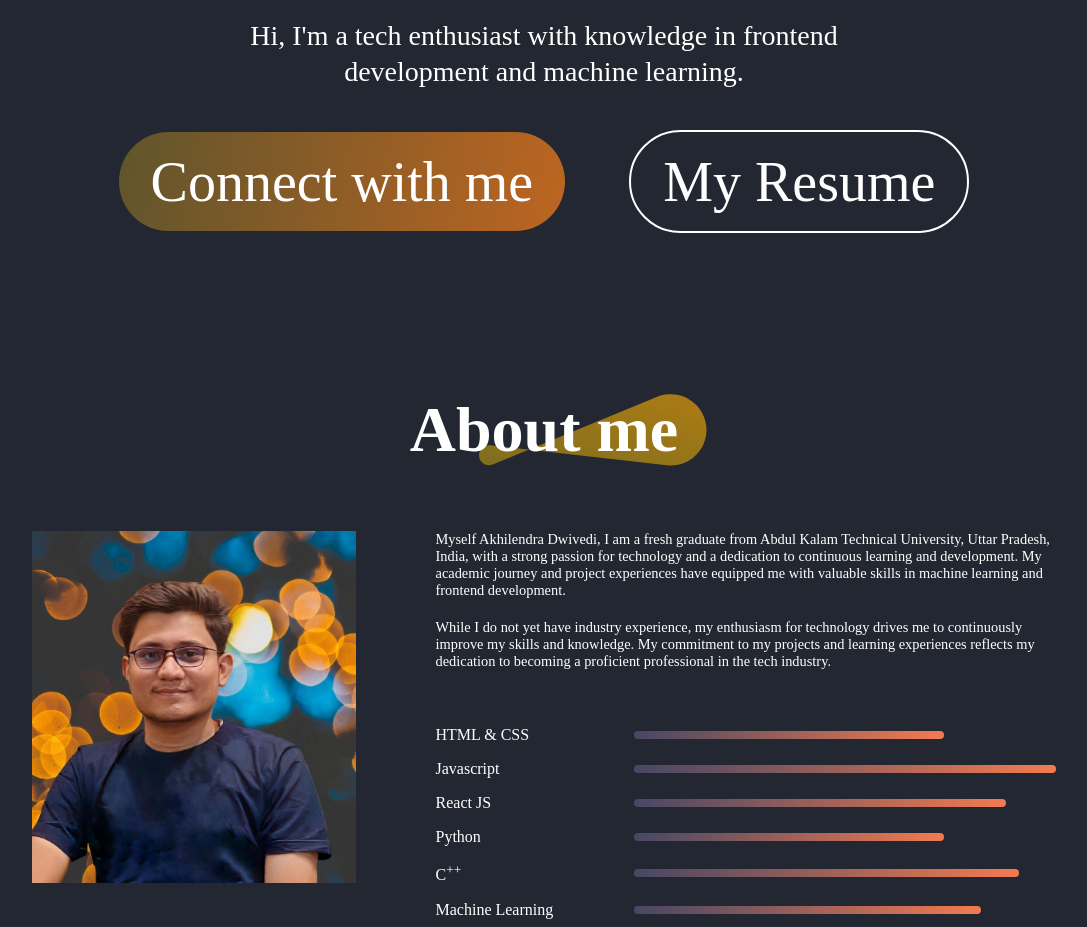
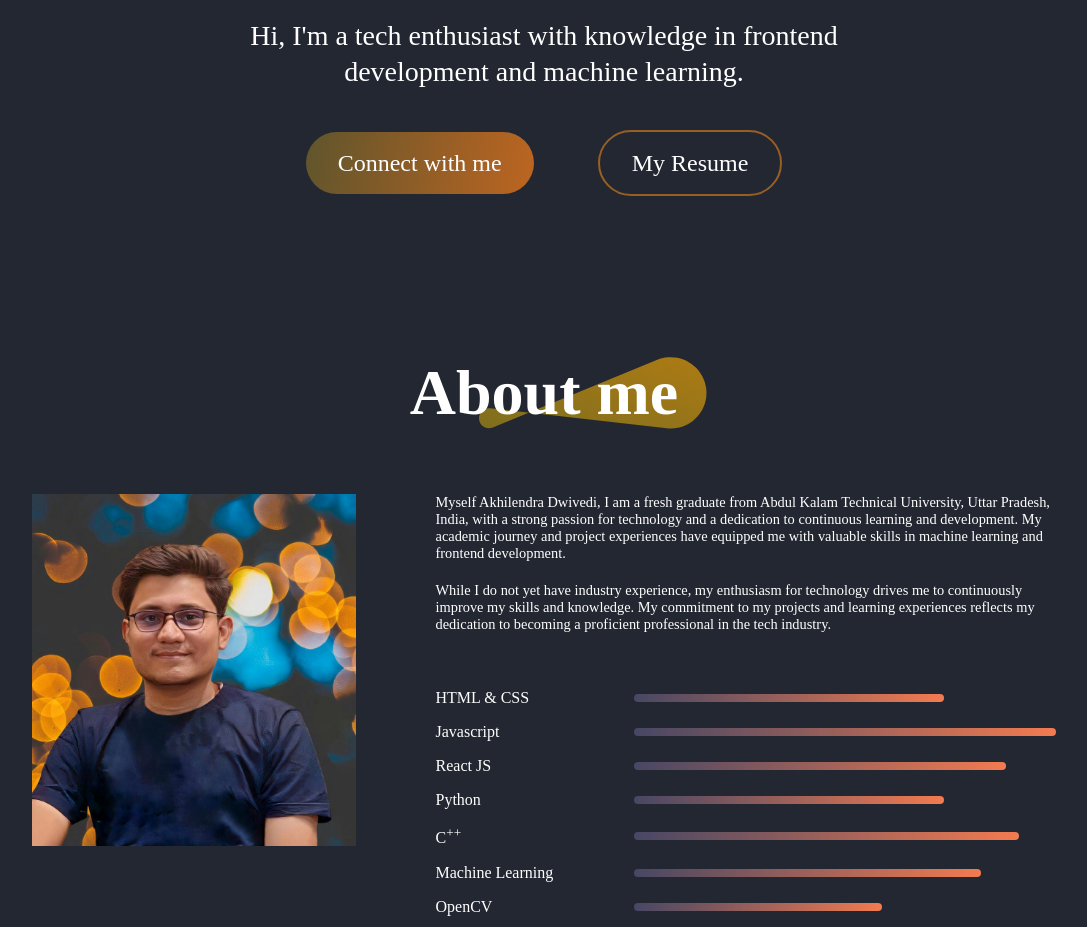
Before and after one commit to akhil6174/Portfolio, a React (Vite) app in the folder portfolio/: page / in a window 1280 px wide. Shown: the part 800-1727 px from the top of the page, without its empty margins (96-1183 px from the left). Built offline with nearby package versions, Linux system fonts and the light colour scheme; no server answers.

Commit message:
Hero.css

```diff
--- a/portfolio/src/Components/Hero/Hero.css
+++ b/portfolio/src/Components/Hero/Hero.css
@@ -1,4 +1,3 @@
-/* Base Styles */
 .hero {
     display: flex;
     align-items: center;
@@ -11,23 +10,21 @@
     height: 35vh;
     width: auto;
     border-radius: 50%;
-    /* border: 3px solid transparent; Transparent border */
     position: relative;
     animation: glow 1.5s infinite alternate;
 }
 
 @keyframes glow {
     0% {
-        box-shadow: 0 0 2px 2px rgb(96, 85, 44), 0 0 2px 5px rgb(189, 101, 33); /* Reduced spread radius for glow effect */
+        box-shadow: 0 0 2px 2px rgb(96, 85, 44), 0 0 2px 5px rgb(189, 101, 33);
     }
     50% {
-        box-shadow: 0 0 8px 5px rgb(96, 85, 44), 0 0 10px 7px rgb(189, 101, 33); /* Adjusted glow effect */
+        box-shadow: 0 0 8px 5px rgb(96, 85, 44), 0 0 10px 7px rgb(189, 101, 33);
     }
     100% {
-        box-shadow: 0 0 2px 2px rgb(96, 85, 44), 0 0 2px 5px rgb(189, 101, 33); /* Reset to original glow */
+        box-shadow: 0 0 2px 2px rgb(96, 85, 44), 0 0 2px 5px rgb(189, 101, 33);
     }
 }
-
 
 .hero h1 {
     text-align: center;
@@ -59,21 +56,26 @@
     font-weight: 500;
 }
 
-.hero-connect {
+.hero-connect, .hero-resume {
     min-height: 5vh;
     padding: 2.2vh 2.5vw;
     border-radius: 50rem;
+    cursor: pointer;
+    box-sizing: border-box;
+    font-size: 3vh;
+    width: fit-content;
+    display: flex;
+    align-items: center;
+    justify-content: center;
+    animation: borderAnimation 2s infinite linear;
+}
+
+.hero-connect {
     background: linear-gradient(280deg, rgb(189, 101, 33), rgb(96, 85, 44));
-    cursor: pointer;
 }
 
 .hero-resume {
-    min-height: 5vh;
-    padding: 2.2vh 2.5vw;
-    border-radius: 50rem;
     border: 2px solid white;
-    cursor: pointer;
-    box-sizing: border-box;
 }
 
 .hero-connect:hover {
@@ -84,7 +86,24 @@
     border-color: #f6cadc;
 }
 
-/* Responsive Styles */
+@keyframes borderAnimation {
+    0% {
+        border-color: rgb(189, 101, 33);
+    }
+    25% {
+        border-color: rgb(96, 85, 44);
+    }
+    50% {
+        border-color: #f6cadc;
+    }
+    75% {
+        border-color: white;
+    }
+    100% {
+        border-color: rgb(189, 101, 33);
+    }
+}
+
 @media (max-width: 1024px) {
     .hero img {
         height: 30vh;
```
